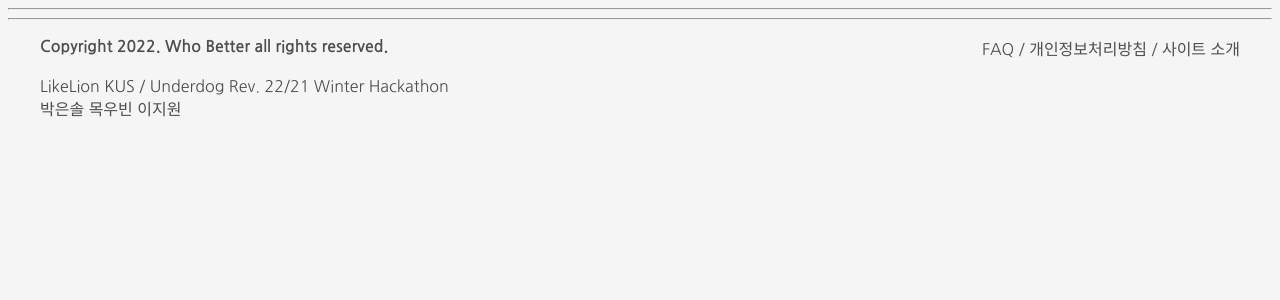
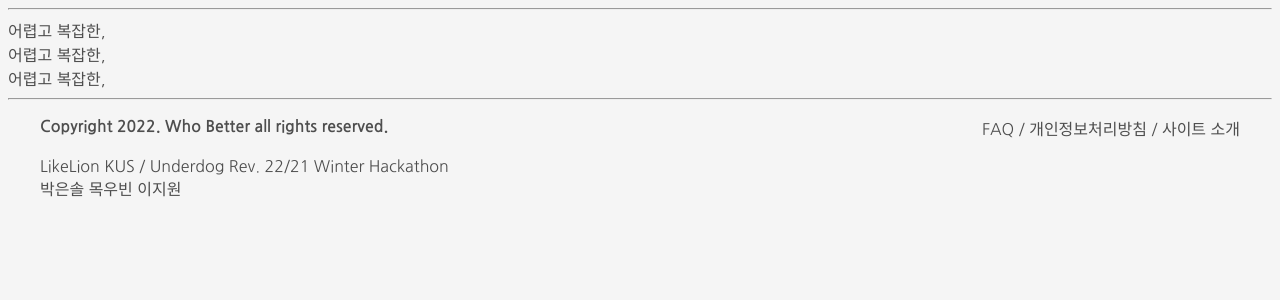
Before and after one commit to ssorn88/whobetter, a Django app: page / in a window 1280 px wide. Shown: the part 61-361 px from the top of the page. Run offline with Django 4.2, Linux system fonts and the light colour scheme.

Commit message:
home html

```diff
--- a/promiseapp/templates/promiseapp/home.html
+++ b/promiseapp/templates/promiseapp/home.html
@@ -1,5 +1,15 @@
 {% extends 'base.html' %}
 
 {% block content %}
-
+<div class="black-container">
+    <div class="ment-1">
+        어렵고 복잡한,
+    </div>
+    <div class="ment-1">
+        어렵고 복잡한,
+    </div>
+    <div class="ment-1">
+        어렵고 복잡한,
+    </div>
+</div>
 {% endblock %}
```
